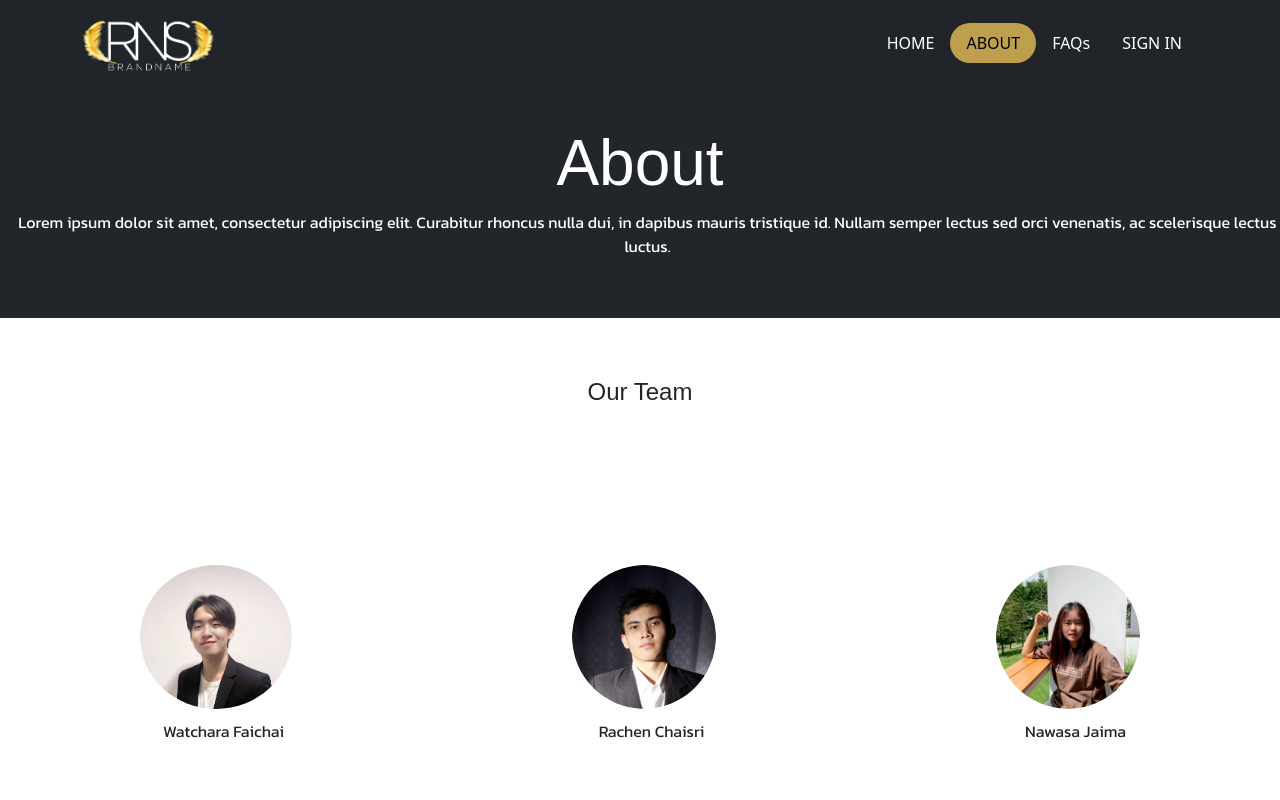
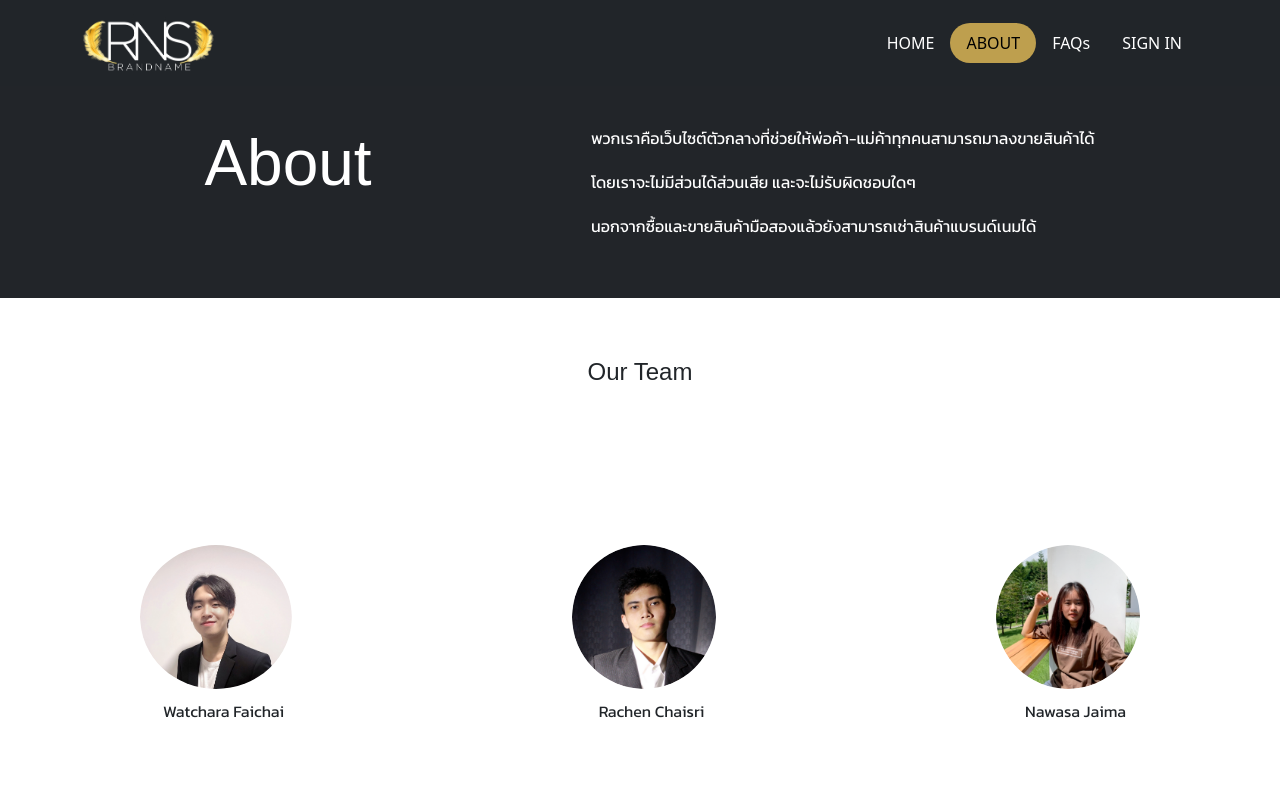
Before and after one commit to guerriers/RNS_Brandname, a React (Create React App) app in the folder frontend/: page /about in a window 1280 px wide. Shown: the top 800 px of the page. Built offline with nearby package versions, Linux system fonts and the light colour scheme; no server answers; a web font is replaced by a local one.

Commit message:
edit terms

```diff
--- a/frontend/src/css/about.css
+++ b/frontend/src/css/about.css
@@ -83,3 +83,14 @@ p {
   border-radius: 100%;
   margin: 10px auto;
 }
+
+.description {
+  display: flex;
+  width: 90%;
+}
+.description > div {
+  flex: 1;
+}
+.description p{
+  text-align: left;
+}
--- a/frontend/src/page/about.js
+++ b/frontend/src/page/about.js
@@ -30,8 +30,19 @@ function AboutPage() {
     <Fragment>
     <div>
       <header>
-        <h1>About</h1>
-        <p>Lorem ipsum dolor sit amet, consectetur adipiscing elit. Curabitur rhoncus nulla dui, in dapibus mauris tristique id. Nullam semper lectus sed orci venenatis, ac scelerisque lectus luctus.</p>
+        <div className="description">
+          <div><h1>About</h1></div>
+          <div>
+            <p>พวกเราคือเว็บไซต์ตัวกลางที่ช่วยให้พ่อค้า-แม่ค้าทุกคนสามารถมาลงขายสินค้าได้
+            </p>
+            <p>
+              โดยเราจะไม่มีส่วนได้ส่วนเสีย และจะไม่รับผิดชอบใดๆ
+            </p>
+            <p>
+              นอกจากซื้อและขายสินค้ามือสองแล้วยังสามารถเช่าสินค้าแบรนด์เนมได้
+            </p>
+          </div>
+        </div>
       </header>
 
       <section className="team-section">
--- a/frontend/src/page/register.js
+++ b/frontend/src/page/register.js
@@ -139,7 +139,7 @@ const RegisterPage = () => {
               2. ทีมผู้พัฒนามีการเก็บรวบรวมข้อมูลผู้ใช้บริการ
               และอาจมีการเปิดเผยชื่อ นามสกุล อีเมล หมายเลขโทรศัพท์
               หมายเลขบัตรประชาชน บัญชีทางการเงิน และอื่นๆ
-              เพื่อใช้เป็นการยืนยันตัวตนรวมถึงช่องทางการติดต่อระหว่างผู้ซื้อและผู้ขาย
+              เพื่อใช้เป็นการยืนยันตัวตนรวมถึงการเปิดเผยช่องทางการติดต่อระหว่างผู้ซื้อและผู้ขาย
             </p>
             <p>
               3.
--- a/frontend/src/page/userVerify.js
+++ b/frontend/src/page/userVerify.js
@@ -141,6 +141,7 @@ const UserVerify = () => {
             <h2 className="titleVerify">Identity verification</h2>
             <div className="headerVerify">
               <h5>ยืนยันตัวตนก่อนลงขายสินค้า</h5>
+              <li>การยืนยันตัวตนเป็นระบุตัวตนของผู้ขายหรือผู้ให้เช่า เพื่อยืนยันการมีอยู่จริงของผู้ขายหรือผู้ให้เช่า</li>
               <li>โดยต้องแนบภาพถ่ายดังนี้</li>
             </div>
             <ul className="requirements1">
```
